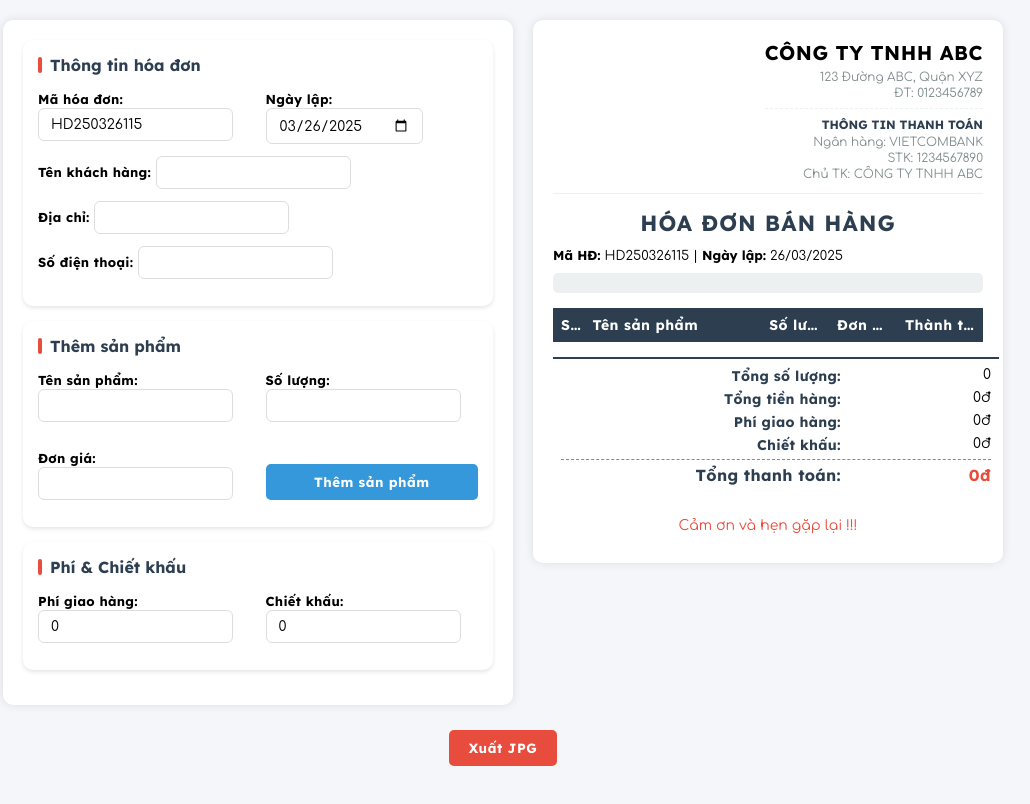
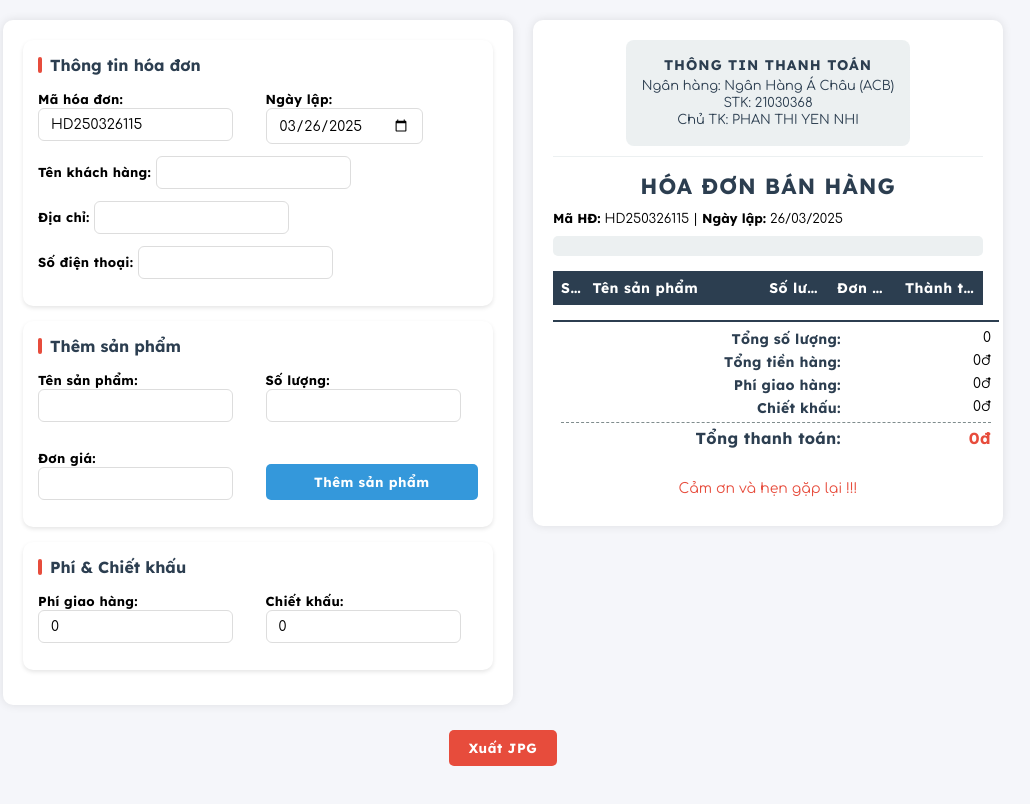
Before and after one commit to banhkuleo/invoice, a plain HTML site: page index.html in a window 1280 px wide. Shown: the whole page, without its empty margins (137-1167 px from the left). Drawn offline with Linux system fonts and the light colour scheme.

Commit message:
fix thông tin thanh toán

```diff
--- a/index.html
+++ b/index.html
@@ -89,6 +89,19 @@
             @media screen and (max-width: 768px) {
                 .form-grid {
                     grid-template-columns: 1fr;
+                }
+
+                .payment-info {
+                    padding: 10px;
+                    width: 80%;
+                }
+
+                .payment-info .bank-title {
+                    font-size: 12px;
+                }
+
+                .payment-info p {
+                    font-size: 11px;
                 }
             }
 
@@ -240,47 +253,36 @@
 
             .invoice-header {
                 display: flex;
-                justify-content: space-between;
-                align-items: start;
+                justify-content: center;
+                align-items: center;
                 margin-bottom: 15px;
                 padding-bottom: 10px;
                 border-bottom: 1px solid var(--gray-light);
             }
 
-            .company-info {
-                text-align: right;
+            .payment-info {
+                text-align: center;
+                padding: 15px;
+                border: 1px dashed var(--gray-light);
+                border-radius: 8px;
+                background-color: var(--gray-light);
+                display: inline-block;
             }
 
-            .company-info h2 {
-                font-size: 20px;
-                margin: 0 0 5px 0;
-                letter-spacing: 0.5px;
+            .payment-info .bank-title {
+                font-weight: bold;
+                color: var(--primary-color);
+                margin-bottom: 5px;
+                font-size: 14px;
+                text-transform: uppercase;
+                letter-spacing: 1px;
+                font-family: "Lexend", sans-serif;
             }
 
-            .company-info p {
-                font-size: 12px;
-                margin: 2px 0;
-                color: var(--gray-dark);
-            }
-
-            .bank-info {
-                text-align: right;
-                margin-top: 8px;
-                padding-top: 8px;
-                border-top: 1px dashed var(--gray-light);
-            }
-
-            .bank-info .bank-title {
-                font-weight: bold;
+            .payment-info p {
+                font-size: 13px;
+                margin: 3px 0;
                 color: var(--primary-color);
-                margin-bottom: 3px;
-                font-size: 12px;
-            }
-
-            .bank-info p {
-                font-size: 12px;
-                margin: 2px 0;
-                color: var(--gray-dark);
             }
 
             .invoice-title {
@@ -351,15 +353,6 @@
                 .invoice {
                     padding: 10px;
                     font-size: 12px;
-                }
-
-                .company-info h2 {
-                    font-size: 18px;
-                }
-
-                .company-info p,
-                .bank-info p {
-                    font-size: 11px;
                 }
 
                 .invoice-title {
@@ -611,22 +604,11 @@
             <div class="invoice-container">
                 <div id="invoice" class="invoice">
                     <div class="invoice-header">
-                        <div>
-                            <!-- Ảnh logo có thể thêm vào đây nếu cần -->
-                        </div>
-                        <div class="company-info">
-                            <h2>CÔNG TY TNHH ABC</h2>
-                            <p>123 Đường ABC, Quận XYZ</p>
-                            <p>ĐT: 0123456789</p>
-
-                            <div class="bank-info">
-                                <div class="bank-title">
-                                    THÔNG TIN THANH TOÁN
-                                </div>
-                                <p>Ngân hàng: VIETCOMBANK</p>
-                                <p>STK: 1234567890</p>
-                                <p>Chủ TK: CÔNG TY TNHH ABC</p>
-                            </div>
+                        <div class="payment-info">
+                            <div class="bank-title">THÔNG TIN THANH TOÁN</div>
+                            <p>Ngân hàng: Ngân Hàng Á Châu (ACB)</p>
+                            <p>STK: 21030368</p>
+                            <p>Chủ TK: PHAN THI YEN NHI</p>
                         </div>
                     </div>
 
```
